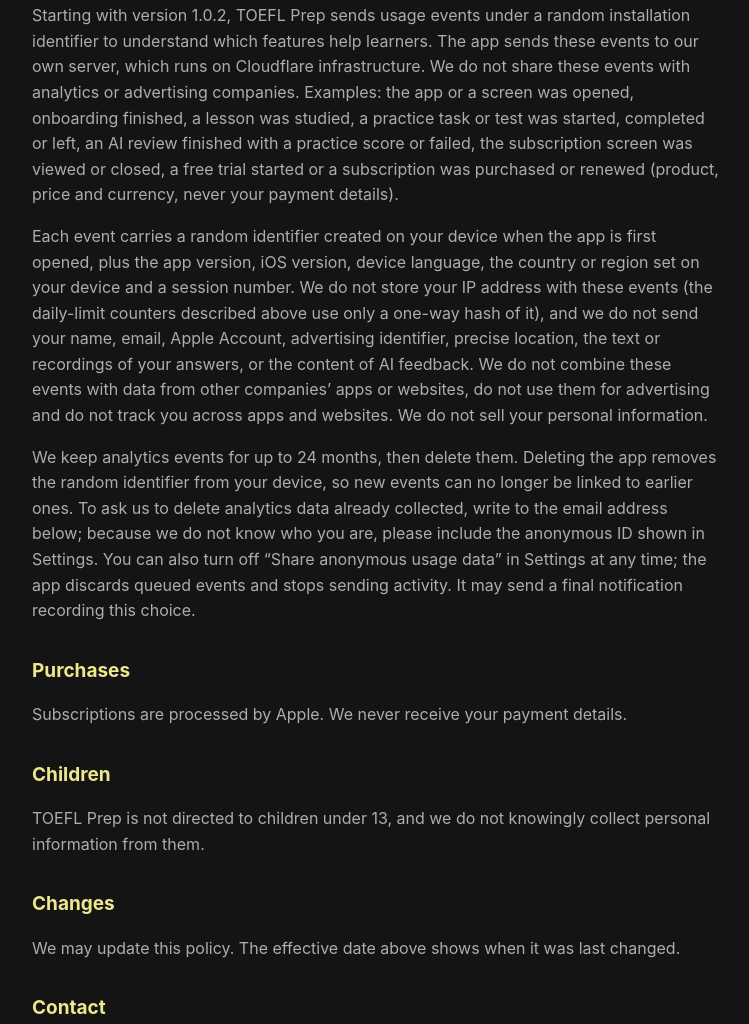
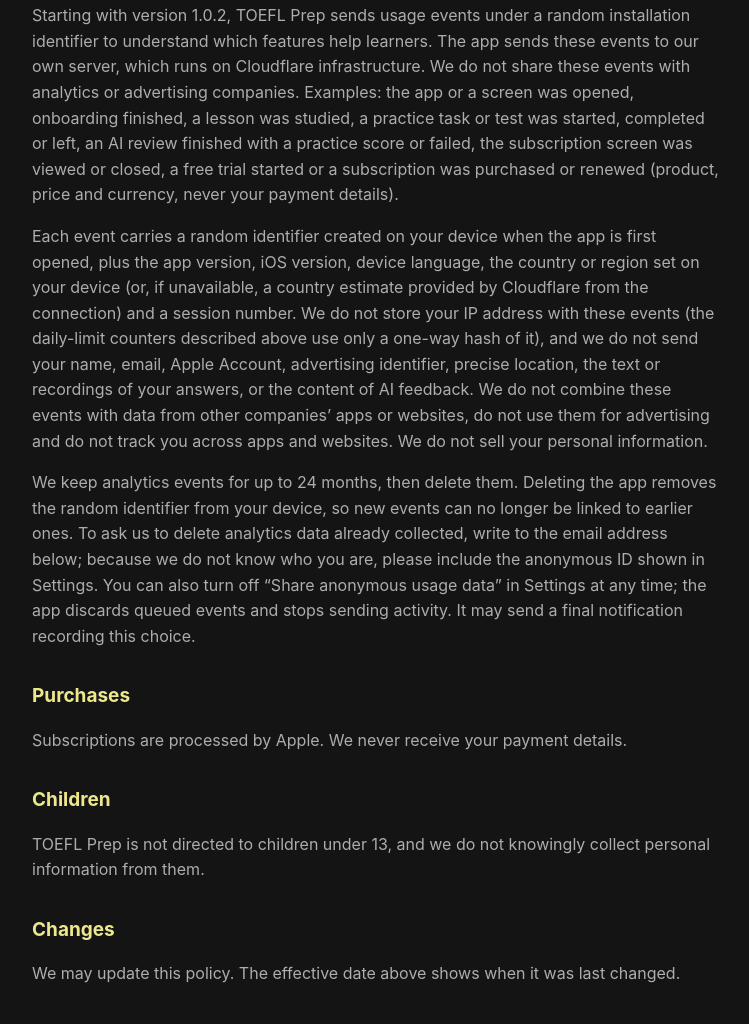
Before and after one commit to NikYam/oxxy-legal, a plain HTML site: page toefl/privacy.html in a window 1280 px wide. Shown: the part 1343-2367 px from the top of the page, without its empty margins (264-1013 px from the left). Drawn offline with Linux system fonts and the light colour scheme.

Commit message:
Clarify country fallback for TOEFL usage statistics

```diff
--- a/toefl/privacy.html
+++ b/toefl/privacy.html
@@ -14,7 +14,7 @@
 <p>The microphone is used only while you record an answer. Recordings stay on your iPhone unless you request AI feedback for them; then they are sent as described under “AI feedback”.</p>
 <h2>Analytics and tracking</h2>
 <p>Starting with version 1.0.2, TOEFL Prep sends usage events under a random installation identifier to understand which features help learners. The app sends these events to our own server, which runs on Cloudflare infrastructure. We do not share these events with analytics or advertising companies. Examples: the app or a screen was opened, onboarding finished, a lesson was studied, a practice task or test was started, completed or left, an AI review finished with a practice score or failed, the subscription screen was viewed or closed, a free trial started or a subscription was purchased or renewed (product, price and currency, never your payment details).</p>
-<p>Each event carries a random identifier created on your device when the app is first opened, plus the app version, iOS version, device language, the country or region set on your device and a session number. We do not store your IP address with these events (the daily-limit counters described above use only a one-way hash of it), and we do not send your name, email, Apple Account, advertising identifier, precise location, the text or recordings of your answers, or the content of AI feedback. We do not combine these events with data from other companies’ apps or websites, do not use them for advertising and do not track you across apps and websites. We do not sell your personal information.</p>
+<p>Each event carries a random identifier created on your device when the app is first opened, plus the app version, iOS version, device language, the country or region set on your device (or, if unavailable, a country estimate provided by Cloudflare from the connection) and a session number. We do not store your IP address with these events (the daily-limit counters described above use only a one-way hash of it), and we do not send your name, email, Apple Account, advertising identifier, precise location, the text or recordings of your answers, or the content of AI feedback. We do not combine these events with data from other companies’ apps or websites, do not use them for advertising and do not track you across apps and websites. We do not sell your personal information.</p>
 <p>We keep analytics events for up to 24 months, then delete them. Deleting the app removes the random identifier from your device, so new events can no longer be linked to earlier ones. To ask us to delete analytics data already collected, write to the email address below; because we do not know who you are, please include the anonymous ID shown in Settings. You can also turn off “Share anonymous usage data” in Settings at any time; the app discards queued events and stops sending activity. It may send a final notification recording this choice.</p>
 <h2>Purchases</h2>
 <p>Subscriptions are processed by Apple. We never receive your payment details.</p>
```
